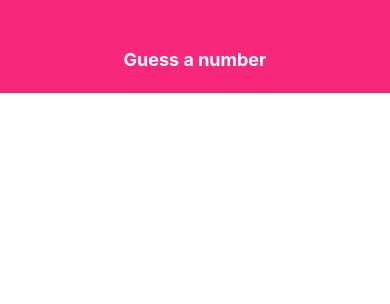
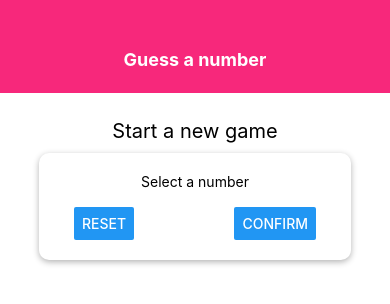
Before and after one commit to Ayesh1998/GuessNumberGame-ReactNative, a React Native app: screen / in a window 390 px wide. Shown: the top 304 px of the page. Built offline with nearby package versions, Linux system fonts and the light colour scheme.

Commit message:
Implemented card component and added it to the startGameScreen

```diff
--- a/App.js
+++ b/App.js
@@ -1,11 +1,13 @@
 import React from "react";
 import { StyleSheet, Text, View } from "react-native";
 import Header from "./components/header";
+import StartGameScreen from "./screens/start-game-screen";
 
 export default function App() {
   return (
     <View style={styles.appHome}>
       <Header title="Guess a number" />
+      <StartGameScreen />
     </View>
   );
 }
--- /dev/null
+++ b/components/card.js
@@ -0,0 +1,32 @@
+import React from "react";
+import { StyleSheet, Text, View, TextInput, Button } from "react-native";
+import {
+  widthPercentageToDP as wp,
+  heightPercentageToDP as hp
+} from "react-native-responsive-screen";
+
+const Card = props => {
+  return (
+    <View style={{ ...styles.card, ...props.style }}>{props.children}</View>
+  );
+};
+
+const styles = StyleSheet.create({
+  screen: {
+    flex: 1,
+    padding: wp("4%"),
+    alignItems: "center"
+  },
+
+  card: {
+    elevation: 10,
+    shadowColor: "#000",
+    shadowOffset: { width: 0, height: 2 },
+    shadowOpacity: 0.3,
+    shadowRadius: 6,
+    backgroundColor: "white",
+    borderRadius: 10
+  }
+});
+
+export default Card;
--- /dev/null
+++ b/screens/start-game-screen.js
@@ -0,0 +1,48 @@
+import React from "react";
+import { StyleSheet, Text, View, TextInput, Button } from "react-native";
+import {
+  widthPercentageToDP as wp,
+  heightPercentageToDP as hp
+} from "react-native-responsive-screen";
+import Card from "../components/card";
+
+const StartGameScreen = () => {
+  return (
+    <View style={styles.screen}>
+      <Text style={styles.title}>Start a new game</Text>
+      <Card style={styles.inputCont}>
+        <Text>Select a number</Text>
+        <TextInput placeholder="" value="" />
+        <View style={styles.buttonsCont}>
+          <Button title="Reset" onPress={() => {}} />
+          <Button title="Confirm" onPress={() => {}} />
+        </View>
+      </Card>
+    </View>
+  );
+};
+
+const styles = StyleSheet.create({
+  screen: {
+    flex: 1,
+    padding: wp("4%"),
+    alignItems: "center"
+  },
+  title: {
+    fontSize: 20,
+    marginVertical: 10
+  },
+  buttonsCont: {
+    flexDirection: "row",
+    width: "100%",
+    justifyContent: "space-between",
+    paddingHorizontal: 15
+  },
+  inputCont: {
+    padding: wp("5%"),
+    width: wp("80%"),
+    alignItems: "center"
+  }
+});
+
+export default StartGameScreen;
```
